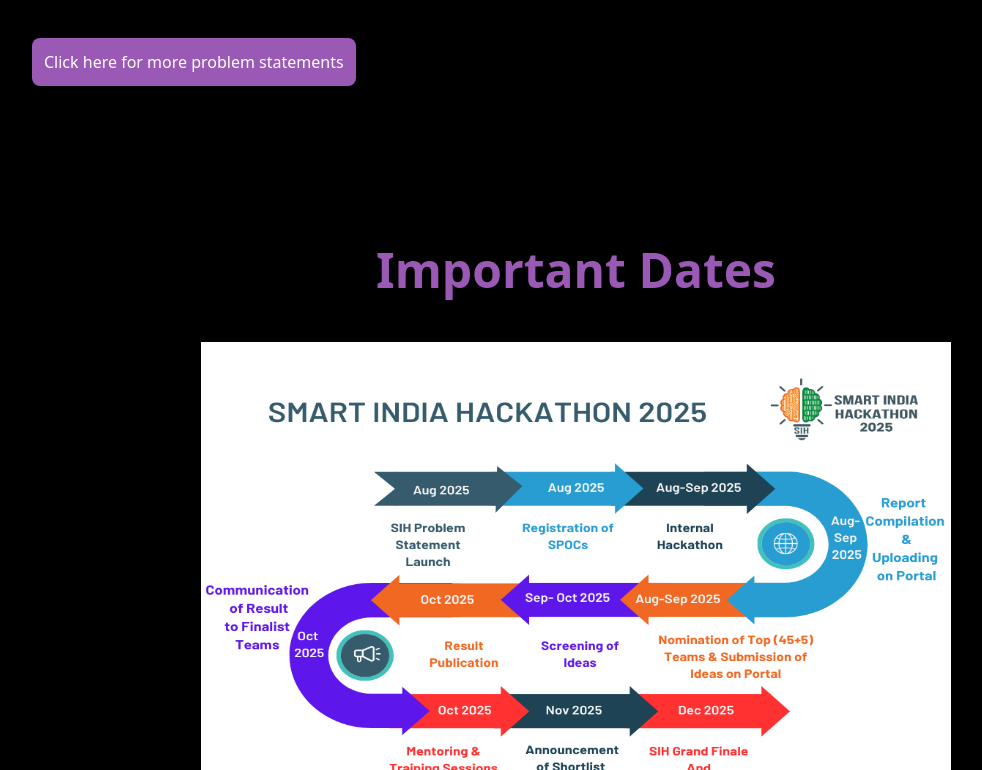
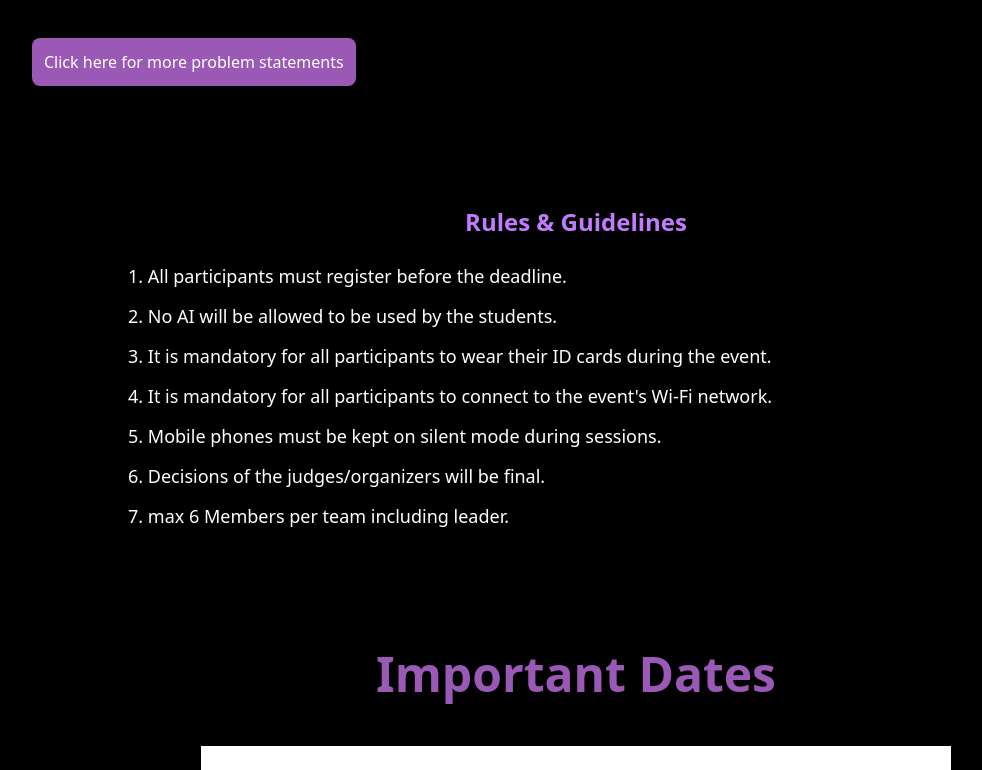
Before and after one commit to SimonLeo28/technoquest, a Next.js app: page / in a window 1280 px wide. Shown: the part 2652-3422 px from the top of the page, without its empty margins (64-1046 px from the left). Built offline with nearby package versions, Linux system fonts and the light colour scheme.

Commit message:
Added rules and changed position of committees

```diff
--- a/app/Components/Committee.jsx
+++ b/app/Components/Committee.jsx
@@ -2,12 +2,12 @@
 
 const Committee = () => {
   const members = [
+    { role: "Student Co-ordinator", name: "Mr. Simon Leo Alexander" },
+    { role: "Student Co-ordinator", name: "Mr. Nirvan M" },
     { role: "Chief Coordinator & SPOC", name: "Dr. Kumar B I D" },
     { role: "IIC Convener", name: "Dr. Pratibhadevi T" },
     { role: "Dean Academic", name: "Dr. Rajeshwar Kadadevaramath" },
     { role: "Principal", name: "Dr. Santosh M. Muranal" },
-    { role: "Student Co-ordinator", name: "Mr. Simon Leo Alexander" },
-    { role: "Student Co-ordinator", name: "Mr. Nirvan M" },
   ];
 
   return (
--- /dev/null
+++ b/app/Components/RulesSection.jsx
@@ -0,0 +1,28 @@
+export default function RulesSection() {
+  const rules = [
+    "All participants must register before the deadline.",
+    "No AI will be allowed to be used by the students.",
+    "It is mandatory for all participants to wear their ID cards during the event.",
+    "It is mandatory for all participants to connect to the event's Wi-Fi network.",
+    "Mobile phones must be kept on silent mode during sessions.",
+    "Decisions of the judges/organizers will be final.",
+    "max 6 Members per team including leader.",
+  ];
+
+  return (
+    <div className="w-full bg-black py-10 px-6">
+      <div className="max-w-4xl mx-auto">
+        <h2 className="text-2xl font-bold text-purple-400 text-center mb-6">
+          Rules & Guidelines
+        </h2>
+        <ul className="list-decimal list-inside space-y-3 text-white text-lg">
+          {rules.map((rule, idx) => (
+            <li key={idx} className="hover:text-purple-300 transition-colors">
+              {rule}
+            </li>
+          ))}
+        </ul>
+      </div>
+    </div>
+  );
+}
--- a/app/page.js
+++ b/app/page.js
@@ -7,6 +7,7 @@
 import { Footer } from "./Components/Footer";
 import LogoSection from "./Components/LogoSection";
 import Committee from "./Components/Committee";
+import RulesSection from "./Components/RulesSection";
 
 export default function Home() {
   return (
@@ -17,6 +18,7 @@
       <About />
       <Committee />
       <ProblemStatements />
+      <RulesSection />
       <Prizes />
       <Footer />
     </>
```
